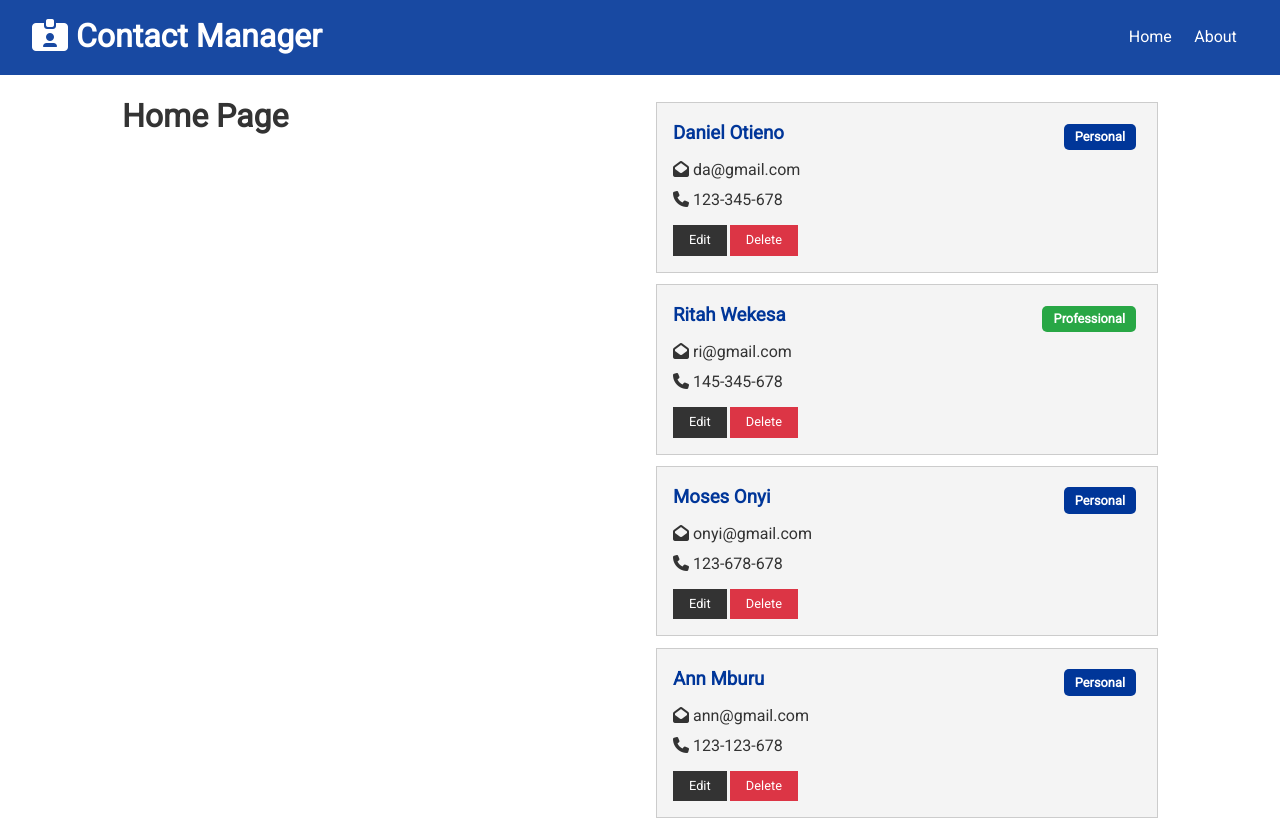
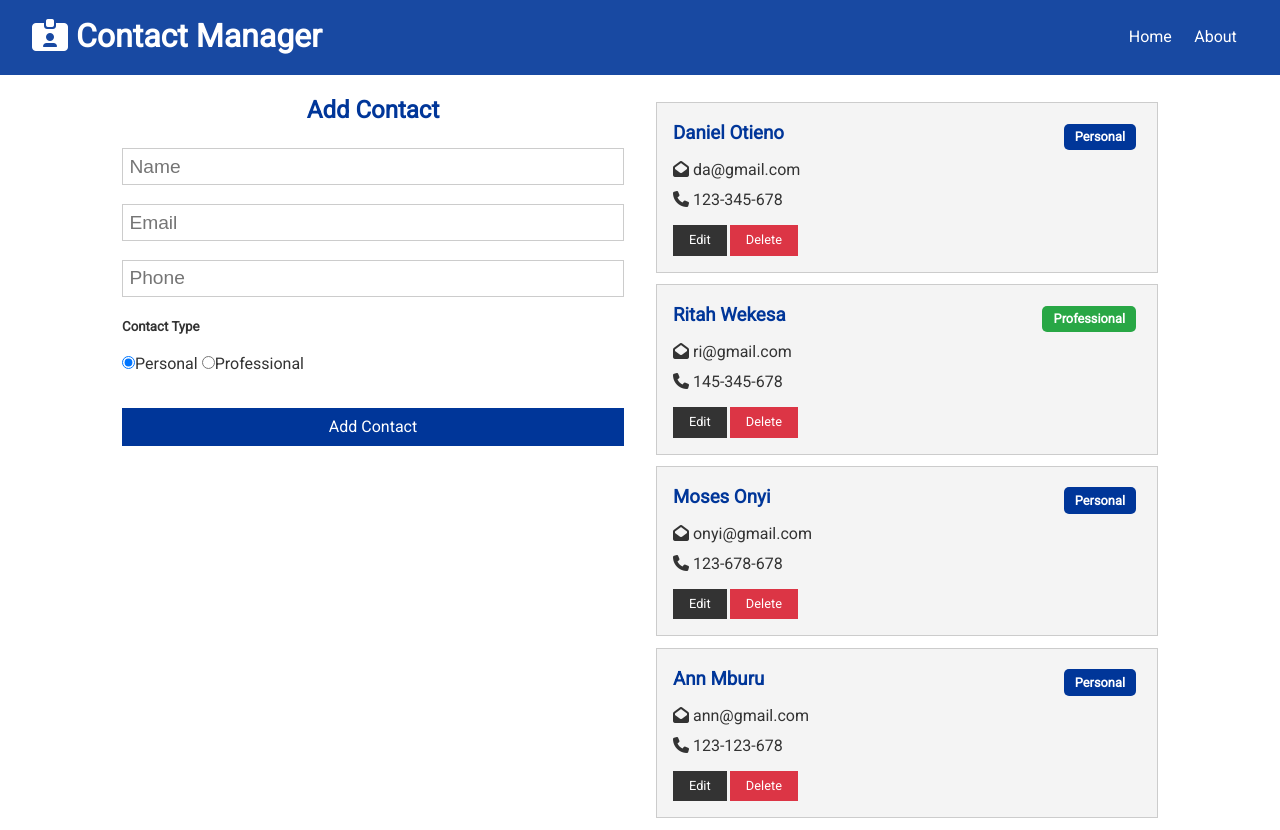
Before and after one commit to danielotieno/contact-manager-api, a React (Create React App) app in the folder client/: page / in a window 1280 px wide. Built offline with nearby package versions, Linux system fonts and the light colour scheme.

Commit message:
ft:create a contact form

```diff
--- /dev/null
+++ b/client/src/components/contacts/ContactForm.js
@@ -0,0 +1,67 @@
+import React, { useState } from "react";
+
+const ContactForm = () => {
+  const [contact, setContact] = useState({
+    name: "",
+    email: "",
+    phone: "",
+    type: "personal"
+  });
+
+  const { name, email, phone, type } = contact;
+
+  const onChange = e => {
+    setContact({ ...contact, [e.target.name]: e.target.value });
+  };
+
+  return (
+    <form>
+      <h2 className='text-primary'>Add Contact</h2>
+      <input
+        type='text'
+        placeholder='Name'
+        name='name'
+        value={name}
+        onChange={onChange}
+      />
+      <input
+        type='email'
+        placeholder='Email'
+        name='email'
+        value={email}
+        onChange={onChange}
+      />
+      <input
+        type='text'
+        placeholder='Phone'
+        name='phone'
+        value={phone}
+        onChange={onChange}
+      />
+      <h5>Contact Type</h5>
+      <input
+        type='radio'
+        name='type'
+        value='personal'
+        checked={type === "personal"}
+      />
+      Personal{" "}
+      <input
+        type='radio'
+        name='type'
+        value='professional'
+        checked={type === "professional"}
+      />
+      Professional
+      <div>
+        <input
+          type='submit'
+          value='Add Contact'
+          className='btn btn-primary btn-block'
+        />
+      </div>
+    </form>
+  );
+};
+
+export default ContactForm;
--- a/client/src/components/pages/Home.js
+++ b/client/src/components/pages/Home.js
@@ -1,11 +1,12 @@
 import React from "react";
 import Contacts from "../contacts/Contacts";
+import ContactForm from "../contacts/ContactForm";
 
 const Home = () => {
   return (
-    <div className="grid-2">
+    <div className='grid-2'>
       <div>
-        <h1>Home Page</h1>
+        <ContactForm />
       </div>
       <div>
         <Contacts />
```
